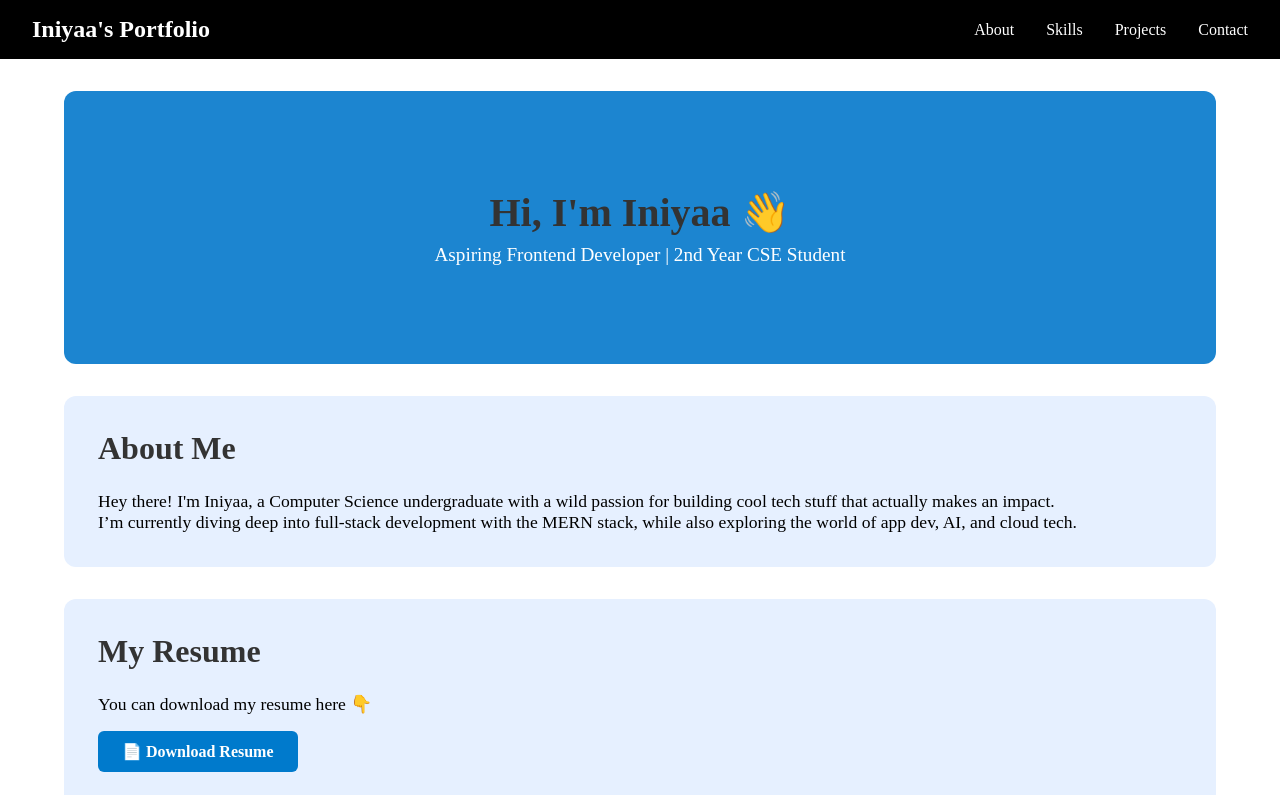
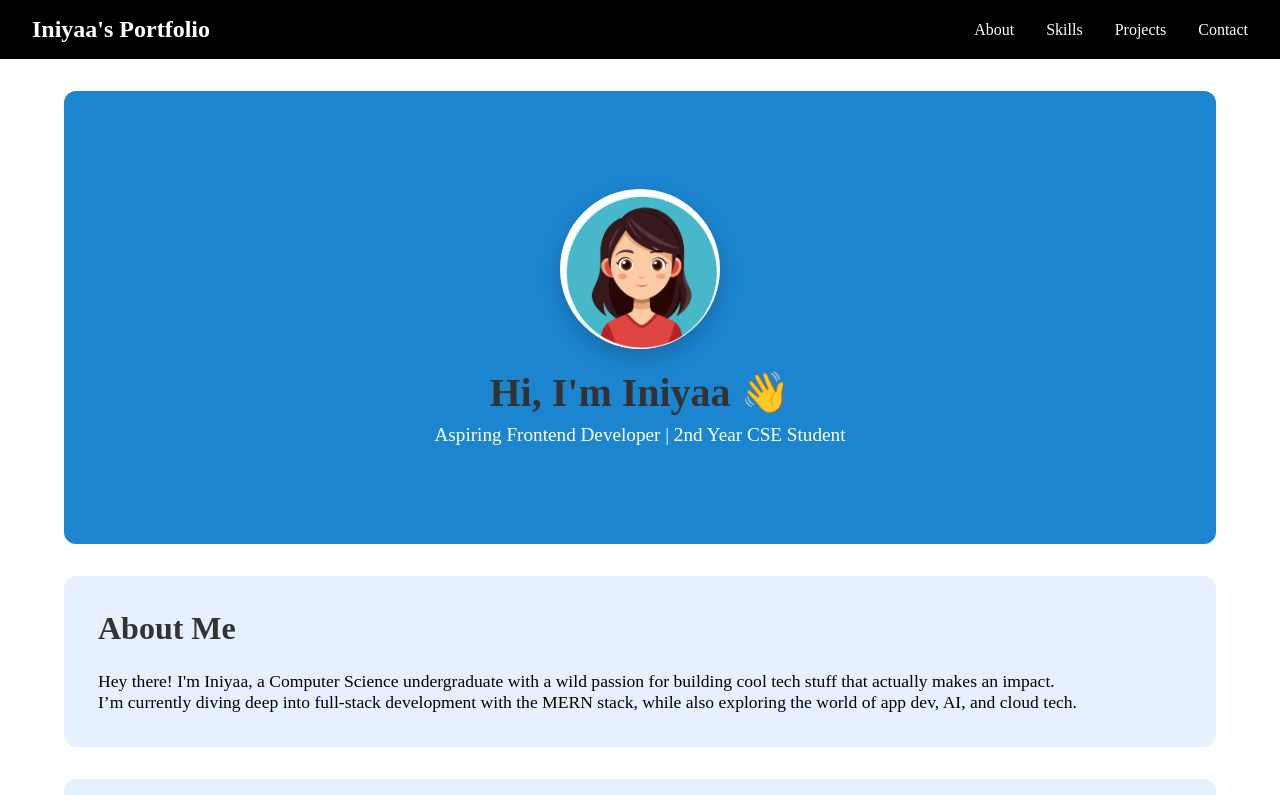
Before and after one commit to INIYAA12/iniyaa-portfolio, a plain HTML site: page index.html in a window 1280 px wide. Shown: the top 795 px of the page. Drawn offline with nearby package versions, Linux system fonts and the light colour scheme.

Commit message:
🧊 Added avatar image to hero section

```diff
--- a/index.html
+++ b/index.html
@@ -24,6 +24,8 @@
 
 <!-- 🦋 Hero Section -->
 <section id="hero" class="section-box" data-aos="fade-right">
+
+  <img src="iniyaa-avatar.png" alt="Iniyaa Avatar" class="profile-pic">
   <h2>Hi, I'm Iniyaa 👋</h2>
   <p>Aspiring Frontend Developer | 2nd Year CSE Student</p>
 </section>
--- a/style.css
+++ b/style.css
@@ -48,6 +48,19 @@
 
 .nav-links a:hover {
   color: #1e90ff; /* Blue on hover */
+}
+.profile-pic {
+  width: 160px;
+  height: 160px;
+  border-radius: 50%;
+  object-fit: cover;
+  box-shadow: 0 8px 20px rgba(0, 0, 0, 0.2);
+  transition: transform 0.3s ease;
+  margin-bottom: 1rem;
+}
+
+.profile-pic:hover {
+  transform: scale(1.05) rotate(2deg);
 }
 
 
```
Also changed, not shown: iniyaa-avatar.png (added).
